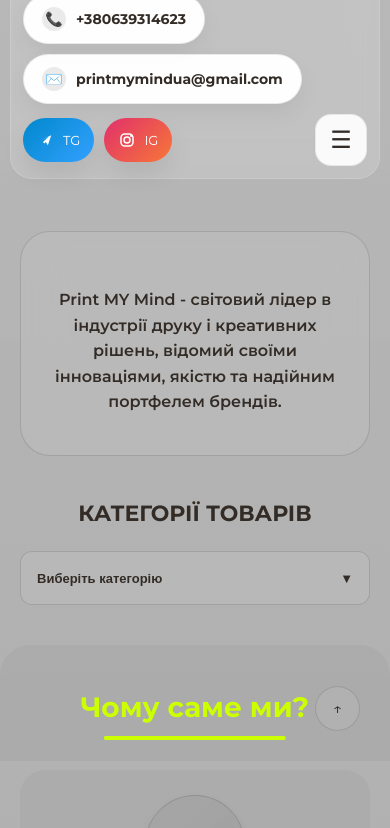
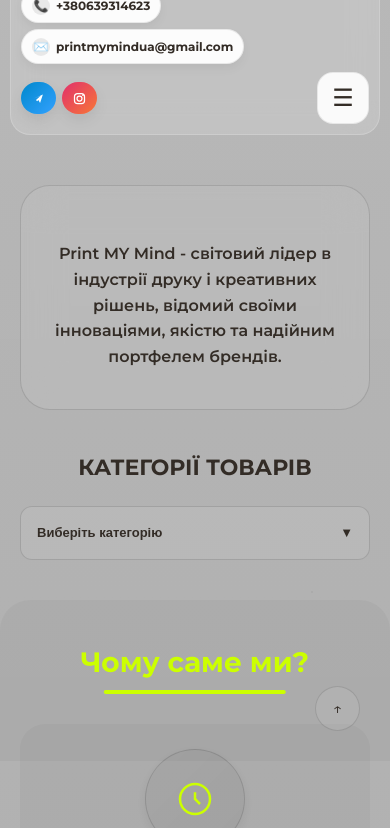
Before and after one commit to printmymindua/printmymind, a plain HTML site: page index.html in a window 390 px wide. Shown: the part 83-911 px from the top of the page. Drawn offline with Linux system fonts and the light colour scheme; no server answers.

Commit message:
Add files via upload

```diff
--- a/index.html
+++ b/index.html
@@ -238,66 +238,80 @@
         header { max-width: 1200px; margin: 0 auto; padding: 20px 15px; }
         .top-bar { display: flex; justify-content: space-between; font-size: 11px; text-transform: uppercase; letter-spacing: 1.5px; margin-bottom: 15px; opacity: 0.6; }
         .navbar {
-            display: flex; justify-content: space-between; align-items: center;
+            display: flex;
+            justify-content: space-between;
+            align-items: center;
+            flex-direction: row;
+            text-align: left;
             background: var(--glass); backdrop-filter: blur(15px);
-            padding: 16px 35px; border-radius: 100px; border: 1px solid var(--glass-border);
+            padding: 12px 22px;
+            border-radius: 70px;
+            border: 1px solid var(--glass-border);
             position: relative; z-index: 1001;
+            max-width: 920px;
+            margin: 0 auto;
+            gap: 18px;
         }
-        .logo { display: flex; align-items: center; gap: 14px; font-weight: 900; font-size: 28px; letter-spacing: -1px; background: linear-gradient(45deg, var(--text-light), var(--accent)); -webkit-background-clip: text; -webkit-text-fill-color: transparent; text-decoration: none; text-shadow: 0 1px 2px rgba(0,0,0,0.15); }
-        .logo img { height: 72px; width: 72px; object-fit: cover; border-radius: 18px; }
+        .logo { display: flex; align-items: center; gap: 10px; justify-content: flex-start; font-weight: 900; font-size: 22px; letter-spacing: -0.7px; background: linear-gradient(45deg, var(--text-light), var(--accent)); -webkit-background-clip: text; -webkit-text-fill-color: transparent; text-decoration: none; text-shadow: 0 1px 2px rgba(0,0,0,0.12); }
+        .logo img { height: 52px; width: 52px; object-fit: cover; border-radius: 16px; }
 
-        .nav-links { display: flex; gap: 25px; list-style: none; align-items: center; }
-        .nav-links a { color: var(--text-dark); text-decoration: none; font-size: 14px; transition: 0.25s; padding: 8px 10px; border-radius: 8px; font-weight: 700; text-shadow: 0 1px 2px rgba(0,0,0,0.12); }
+        .nav-links { display: flex; gap: 16px; list-style: none; align-items: center; }
+        .nav-links a { color: var(--text-dark); text-decoration: none; font-size: 13px; transition: 0.25s; padding: 6px 10px; border-radius: 8px; font-weight: 700; text-shadow: 0 1px 2px rgba(0,0,0,0.12); }
         .nav-links a:hover { background: transparent; color: var(--accent); transform: none; box-shadow: none; }
         .nav-links a.active { background: transparent; color: var(--accent); box-shadow: none; font-weight: 800; text-decoration: underline; }
 
-        .header-links { display: flex; gap: 10px; flex-wrap: wrap; align-items: center; }
+        .header-links { display: flex; gap: 8px; flex-wrap: wrap; align-items: center; justify-content: flex-end; }
         .contact-pill {
             display: inline-flex;
             align-items: center;
-            gap: 10px;
-            padding: 12px 18px;
-            border-radius: 28px;
-            background: rgba(255,255,255,0.98);
+            gap: 6px;
+            padding: 7px 12px;
+            border-radius: 22px;
+            background: rgba(255,255,255,0.95);
             color: var(--text-dark);
             text-decoration: none;
             font-weight: 700;
-            font-size: 14px;
+            font-size: 12px;
             border: 1px solid rgba(0,0,0,0.08);
-            box-shadow: 0 10px 22px rgba(0,0,0,0.06);
+            box-shadow: 0 5px 10px rgba(0,0,0,0.05);
+            white-space: nowrap;
         }
         .contact-pill:hover { background: white; }
         .pill-icon {
             display: inline-flex;
             align-items: center;
             justify-content: center;
-            width: 24px;
-            height: 24px;
+            width: 18px;
+            height: 18px;
             border-radius: 50%;
             background: rgba(0,0,0,0.08);
-            font-size: 14px;
+            font-size: 12px;
         }
-        .social-pills { display: flex; gap: 10px; align-items: center; }
+        .social-pills { display: flex; gap: 8px; align-items: center; justify-content: flex-end; }
         .social-pill {
             display: inline-flex;
             align-items: center;
             justify-content: center;
-            gap: 8px;
-            padding: 0 14px;
-            min-height: 44px;
-            border-radius: 22px;
+            gap: 6px;
+            padding: 0 10px;
+            min-height: 34px;
+            border-radius: 18px;
             color: white;
             text-decoration: none;
-            transition: transform 0.25s ease, box-shadow 0.25s ease;
-            box-shadow: 0 12px 24px rgba(0,0,0,0.08);
+            font-size: 12px;
+            transition: transform 0.2s ease, box-shadow 0.2s ease;
+            box-shadow: 0 6px 14px rgba(0,0,0,0.08);
         }
-        .social-pill:hover { transform: translateY(-2px); box-shadow: 0 18px 30px rgba(0,0,0,0.12); }
-        .social-pill svg { width: 18px; height: 18px; }
-        .social-pill .social-label { font-size: 13px; line-height: 1; }
+        .social-pill:hover { transform: translateY(-1px); box-shadow: 0 10px 18px rgba(0,0,0,0.12); }
+        .social-pill svg { width: 15px; height: 15px; }
+        .social-pill .social-label { font-size: 11px; line-height: 1; }
         .social-pill-tg { background: linear-gradient(135deg, #0088cc, #33a1ff); }
         .social-pill-ig { background: linear-gradient(135deg, #e1306c, #f77737); }
-        .navbar-actions { display: flex; align-items: center; gap: 12px; justify-content: flex-end; flex-wrap: wrap; width: 100%; }
-        .navbar-contact { display: flex; align-items: center; gap: 10px; flex-wrap: wrap; justify-content: flex-end; }
+        .navbar-actions { display: flex; align-items: center; gap: 12px; justify-content: flex-end; flex-wrap: wrap; flex: 1; }
+        .navbar-actions > .header-links { order: 1; }
+        .navbar-actions > .social-pills { order: 2; }
+        .navbar-actions > .hamburger { order: 3; margin-left: auto; }
+        .navbar-contact { display: flex; align-items: center; gap: 8px; flex-wrap: wrap; justify-content: center; }
         .nav-links li.mobile-only { display: none; }
         .nav-links li.mobile-only a { color: var(--text-dark); }
 
@@ -566,18 +580,21 @@
             .advantages h2 { margin-bottom: 30px; }
             .advantages h2::after { width: 80%; max-width: 220px; }
 
-            header { padding: 12px 10px; }
-            .navbar { flex-direction: column; align-items: stretch; gap: 8px; padding: 12px 12px; background: rgba(255,255,255,0.16); border-radius: 22px; border: 1px solid rgba(255,255,255,0.15); }
-            .navbar-actions { width: 100%; display: flex; justify-content: space-between; align-items: center; flex-wrap: wrap; gap: 10px; }
-            .navbar-contact { display: flex; flex-wrap: wrap; gap: 8px; justify-content: flex-end; align-items: center; width: 100%; }
-            .navbar-contact a { display: inline-flex; align-items: center; gap: 8px; padding: 9px 12px; border-radius: 14px; background: rgba(255,255,255,0.95); border: 1px solid rgba(0,0,0,0.08); color: var(--text-dark); text-decoration: none; font-size: 13px; font-weight: 700; }
-            .navbar-contact .social-icons { display: flex; gap: 8px; }
-            .navbar-contact .social-icon { width: 36px; height: 36px; display: flex; align-items: center; justify-content: center; border-radius: 12px; background: rgba(0,0,0,0.06); border: 1px solid rgba(0,0,0,0.08); font-size: 14px; color: var(--text-dark); }
-            .navbar-contact .social-icon:hover { transform: translateY(-1px); background: rgba(0,0,0,0.1); }
-            .logo { flex-wrap: nowrap; white-space: nowrap; gap: 8px; font-size: 18px; }
-            .logo img { height: 42px; width: 42px; }
+            header { padding: 10px 10px; }
+            .navbar { flex-direction: column; align-items: stretch; gap: 8px; padding: 10px 10px; background: rgba(255,255,255,0.16); border-radius: 20px; border: 1px solid rgba(255,255,255,0.18); }
+            .navbar-actions { width: 100%; display: flex; justify-content: space-between; align-items: center; flex-wrap: wrap; gap: 8px; }
+            .header-links { width: auto; display: flex; flex-wrap: wrap; gap: 6px; justify-content: flex-start; align-items: center; }
+            .contact-pill { padding: 7px 10px; font-size: 12px; border-radius: 18px; }
+            .social-pills { width: auto; display: flex; justify-content: flex-start; gap: 6px; flex-wrap: wrap; }
+            .social-pill { padding: 0 10px; min-height: 32px; border-radius: 16px; font-size: 11px; }
+            .social-pill .social-label { display: none; }
+            .logo { flex-wrap: nowrap; white-space: nowrap; gap: 8px; font-size: 16px; justify-content: flex-start; }
+            .logo img { height: 40px; width: 40px; }
             .nav-links li.mobile-only { display: block; }
             .nav-links li.mobile-only a { color: var(--text-dark); }
+            .navbar-actions > .header-links { order: 1; }
+            .navbar-actions > .social-pills { order: 2; }
+            .navbar-actions > .hamburger { order: 3; margin-left: auto; }
             #subcategories-list { display: flex; flex-wrap: wrap; gap: 8px; justify-content: center; }
             #subcategories-list button { flex: 1 1 48%; min-width: 48%; }
             .categories-dropdown { width: 100%; max-width: 100%; }
```
